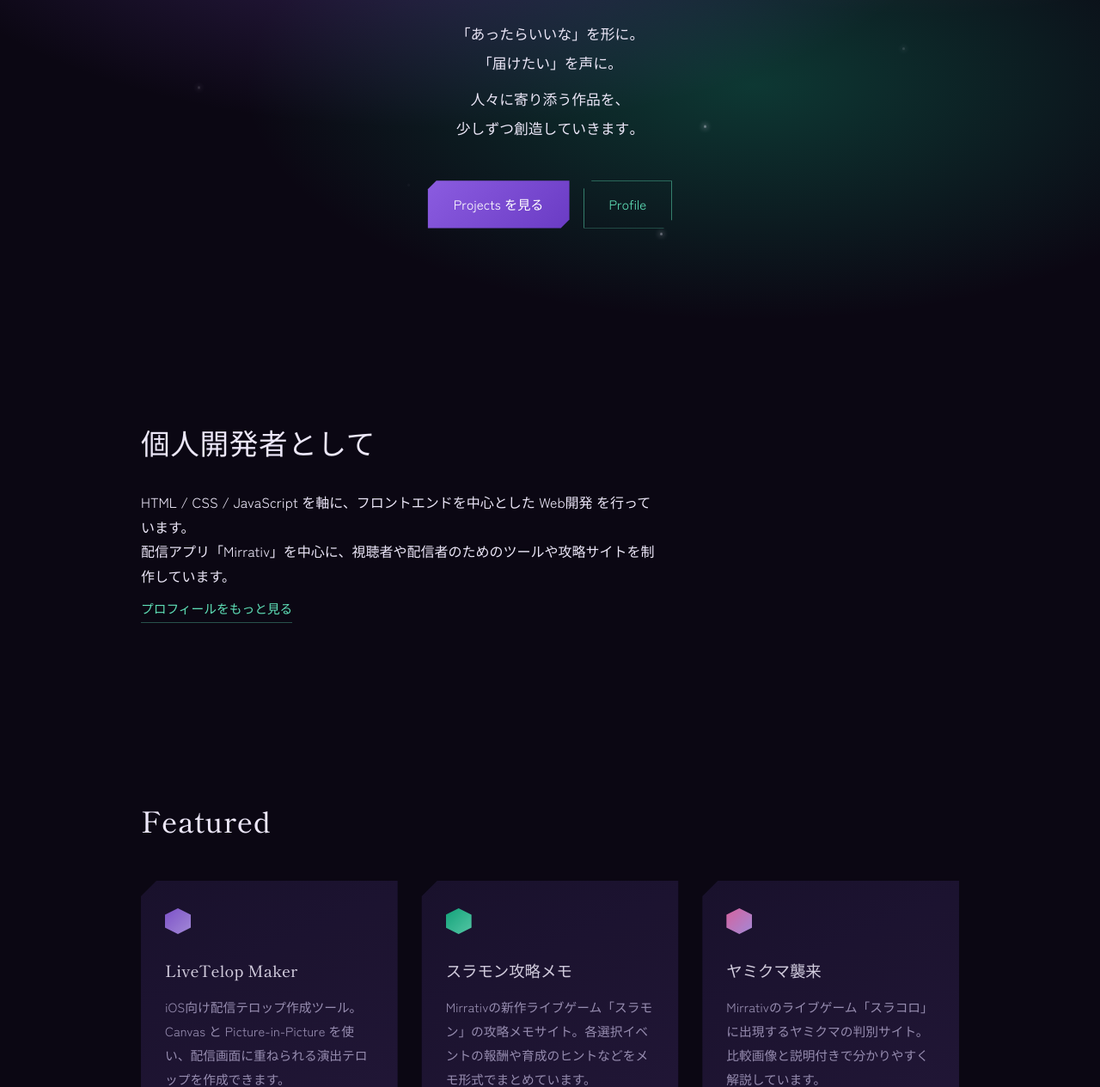
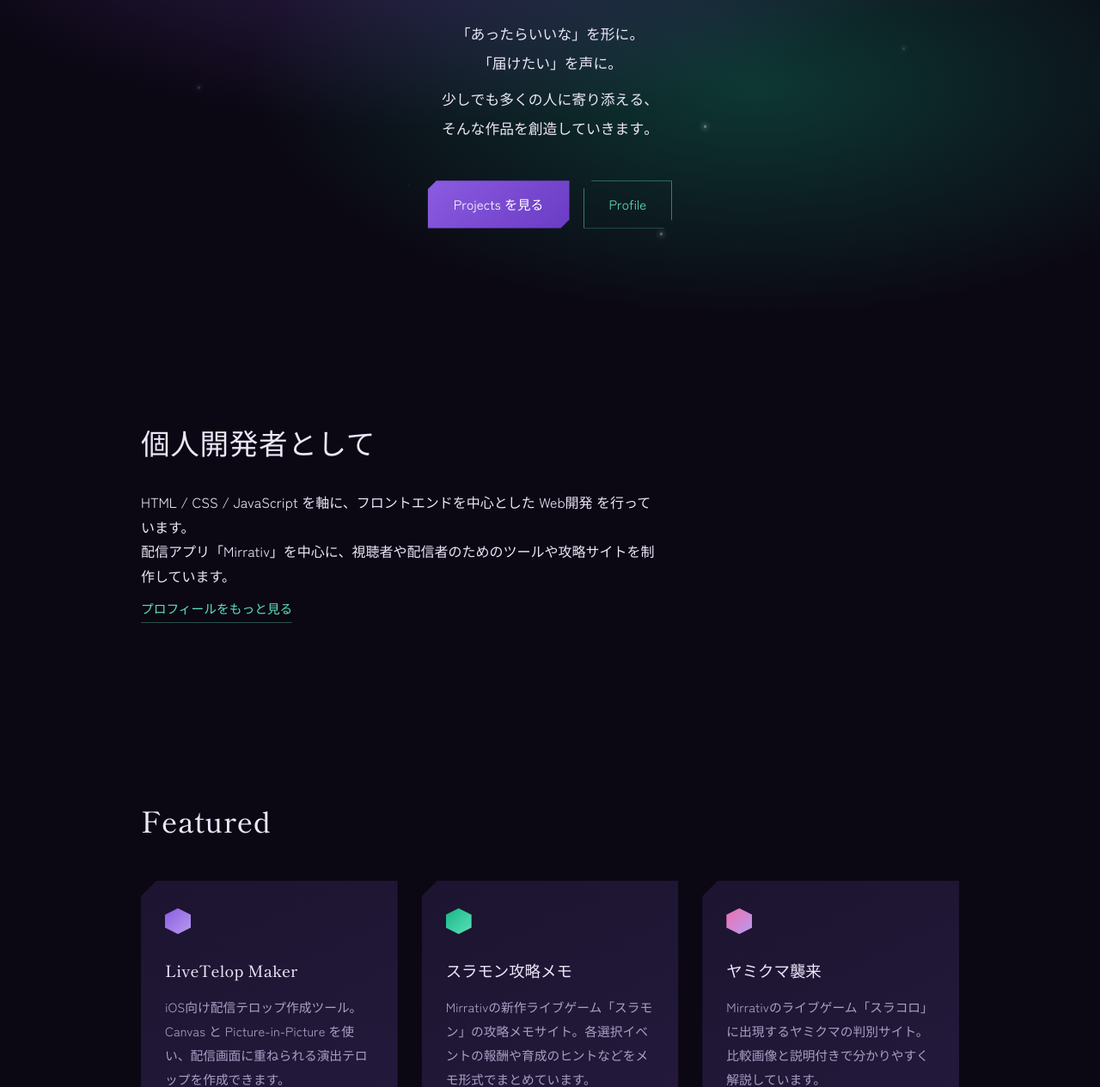
Before and after one commit to hack-w0r1d/cieln, a plain HTML site: page index.html in a window 1280 px wide. Shown: the part 415-1680 px from the top of the page at 86% size. Drawn offline with nearby package versions, Linux system fonts and the light colour scheme.

Commit message:
トップページの調整

```diff
--- a/index.html
+++ b/index.html
@@ -34,7 +34,7 @@
   <link rel="preconnect" href="https://fonts.googleapis.com">
   <link rel="preconnect" href="https://fonts.gstatic.com" crossorigin>
   <link href="https://fonts.googleapis.com/css2?family=Cormorant+Garamond:wght@500;600&family=Shippori+Mincho:wght@500;600&family=Zen+Kaku+Gothic+New:wght@400;500;700&display=swap" rel="stylesheet">
-  <link rel="stylesheet" href="style.css?v=0.0.0">
+  <link rel="stylesheet" href="style.css?v=0.0.1">
 </head>
 <body>
 
@@ -82,8 +82,8 @@
         <span class="hero__tagline-line">「届けたい」を声に。</span>
       </p>
       <p class="hero__tagline-group">
-        <span class="hero__tagline-line">人々に寄り添う作品を、</span>
-        <span class="hero__tagline-line">少しずつ創造していきます。</span>
+        <span class="hero__tagline-line">少しでも多くの人に寄り添える、</span>
+        <span class="hero__tagline-line">そんな作品を創造していきます。</span>
       </p>
     </div>
     <div class="hero__cta">
@@ -164,6 +164,6 @@
   </div>
 </footer>
 
-<script src="script.js?v=0.0.0"></script>
+<script src="script.js?v=0.0.1"></script>
 </body>
 </html>
--- a/script.js
+++ b/script.js
@@ -110,7 +110,6 @@ if (taglineEnd !== null) {
     const topThird = screenTop + screenH / 3;
     const bottomThird = screenTop + (screenH * 2) / 3;
     const bottomQuarter = screenTop + screenH * 0.75;
-    const center = screenTop + screenH / 2;
     const screenBottom = window.innerHeight;
 
     // about-teaser（data-vanish）: 上端が下1/3を越えたら表示。
@@ -136,7 +135,9 @@ if (taglineEnd !== null) {
       el.style.setProperty("--proximity", visible ? "1" : "0");
     });
 
-    // card: 上端がheader除く画面の下1/3〜画面中央でスライドイン(フェード)。
+    // card: 上端がheader除く画面の下1/3を越えたらスライドイン(フェード)をトリガー。
+    // スクロール位置に連続追従させず表示/非表示の二値で目標値を切り替えるため、
+    // 一度トリガーしたらスクロールを途中で止めてもCSSのtransitionが最後まで完了する。
     // 行ごとに独立して動く(前の行の完了を待たない)。表示(下スクロール)は行内で左→右、
     // 非表示(上スクロール)は右→左の順に開始するよう、行内の列位置に応じてtransition-delayをずらす
     const scrollingUp = window.scrollY < lastScrollY;
@@ -159,12 +160,10 @@ if (taglineEnd !== null) {
       });
     });
     cardEntries.forEach(({ card, rect }) => {
-      let entryT = (rect.top - center) / (bottomThird - center);
-      entryT = Math.min(Math.max(entryT, 0), 1);
-
+      const shouldReveal = rect.top < bottomThird;
       const dir = card.dataset.slide === "left" ? -1 : 1;
-      card.style.setProperty("--slide-x", `${(dir * entryT * 70).toFixed(1)}%`);
-      card.style.setProperty("--slide-opacity", (1 - entryT).toFixed(3));
+      card.style.setProperty("--slide-x", shouldReveal ? "0%" : `${(dir * 70).toFixed(1)}%`);
+      card.style.setProperty("--slide-opacity", shouldReveal ? "1" : "0");
     });
 
     // Links見出し: 上端がheader除く画面の下1/4ラインを越えたら表示、
@@ -176,11 +175,11 @@ if (taglineEnd !== null) {
       const wasVisible = linksHeading.classList.contains("is-visible");
       linksHeading.classList.toggle("is-visible", visible);
       if (visible && !wasVisible) {
-        // 見出しのtransition(1.1s)完了を待たず、少し早めにpillsを表示開始する
+        // 見出しの表示開始直後にpillsを表示開始する
         clearTimeout(pillRevealTimer);
         pillRevealTimer = setTimeout(() => {
           linksPills.forEach((el) => el.classList.add("is-visible"));
-        }, 850);
+        }, 350);
       }
       if (!visible && wasVisible) {
         clearTimeout(pillRevealTimer);
```
Also changed, not shown: 1 other file.
